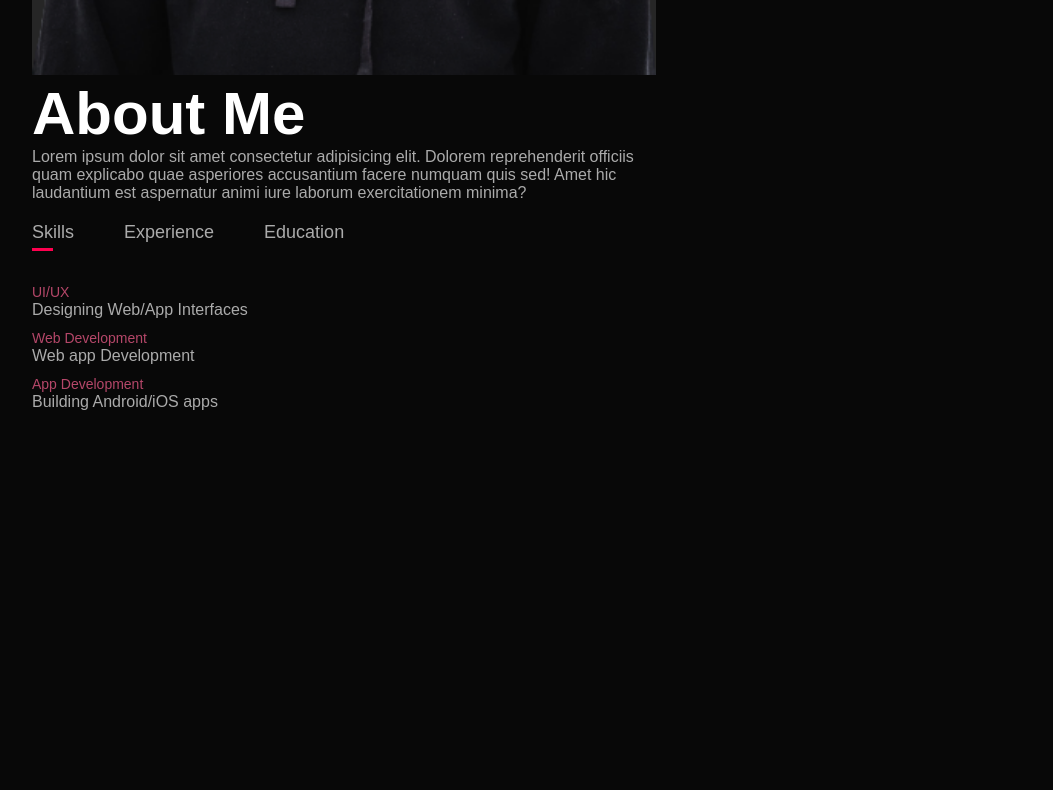
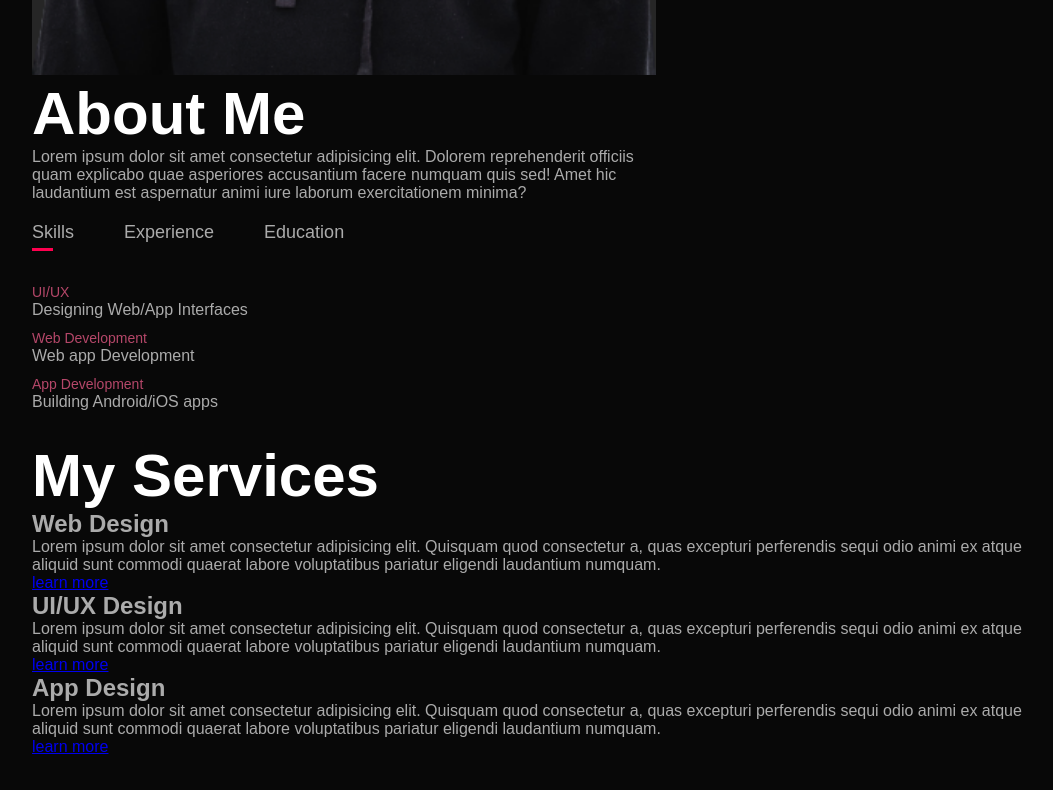
Before and after one commit to sjk777/portfolio, a plain HTML site: page index.html in a window 1280 px wide. Shown: the part 1626-2416 px from the top of the page, without its empty margins (96-1149 px from the left). Before the commit the page ends 2137 px from the top, so only its background shows below. Drawn offline with Linux system fonts and the light colour scheme.

Commit message:
added my services section

```diff
--- a/index.html
+++ b/index.html
@@ -80,6 +80,28 @@
           </div>
         </div>
       </div>
+<! ---------------------services------------------->
+<div id="services"></div>
+    <div class="container">
+      <h1 class="sub-title">My Services</h1>
+      <div class="services-list">
+        <div>
+          <h2>Web Design</h2>
+          <p>Lorem ipsum dolor sit amet consectetur adipisicing elit. Quisquam quod consectetur a, quas excepturi perferendis sequi odio animi ex atque aliquid sunt commodi quaerat labore voluptatibus pariatur eligendi laudantium numquam.</p>
+          <a href="#">learn more</a>
+        </div>
+        <div>
+          <h2>UI/UX Design</h2>
+          <p>Lorem ipsum dolor sit amet consectetur adipisicing elit. Quisquam quod consectetur a, quas excepturi perferendis sequi odio animi ex atque aliquid sunt commodi quaerat labore voluptatibus pariatur eligendi laudantium numquam.</p>
+          <a href="#">learn more</a>
+        </div>
+        <div>
+          <h2>App Design</h2>
+          <p>Lorem ipsum dolor sit amet consectetur adipisicing elit. Quisquam quod consectetur a, quas excepturi perferendis sequi odio animi ex atque aliquid sunt commodi quaerat labore voluptatibus pariatur eligendi laudantium numquam.</p>
+          <a href="#">learn more</a>
+        </div>
+
+      </div>
     </div>
 
     <script>
--- a/style.css
+++ b/style.css
@@ -136,3 +136,15 @@ nav ul li a:hover::after {
     display: block;
 
 }
+
+
+/* services *//
+#services{
+    padding: 30px 0;
+}
+'.services-list{
+    display:grid;
+    grid-template-columns: reapt(auto-fit, minmax(250px, 1fr));
+    grid-gap: 40px;
+    margin-top: 50px;
+}
```
